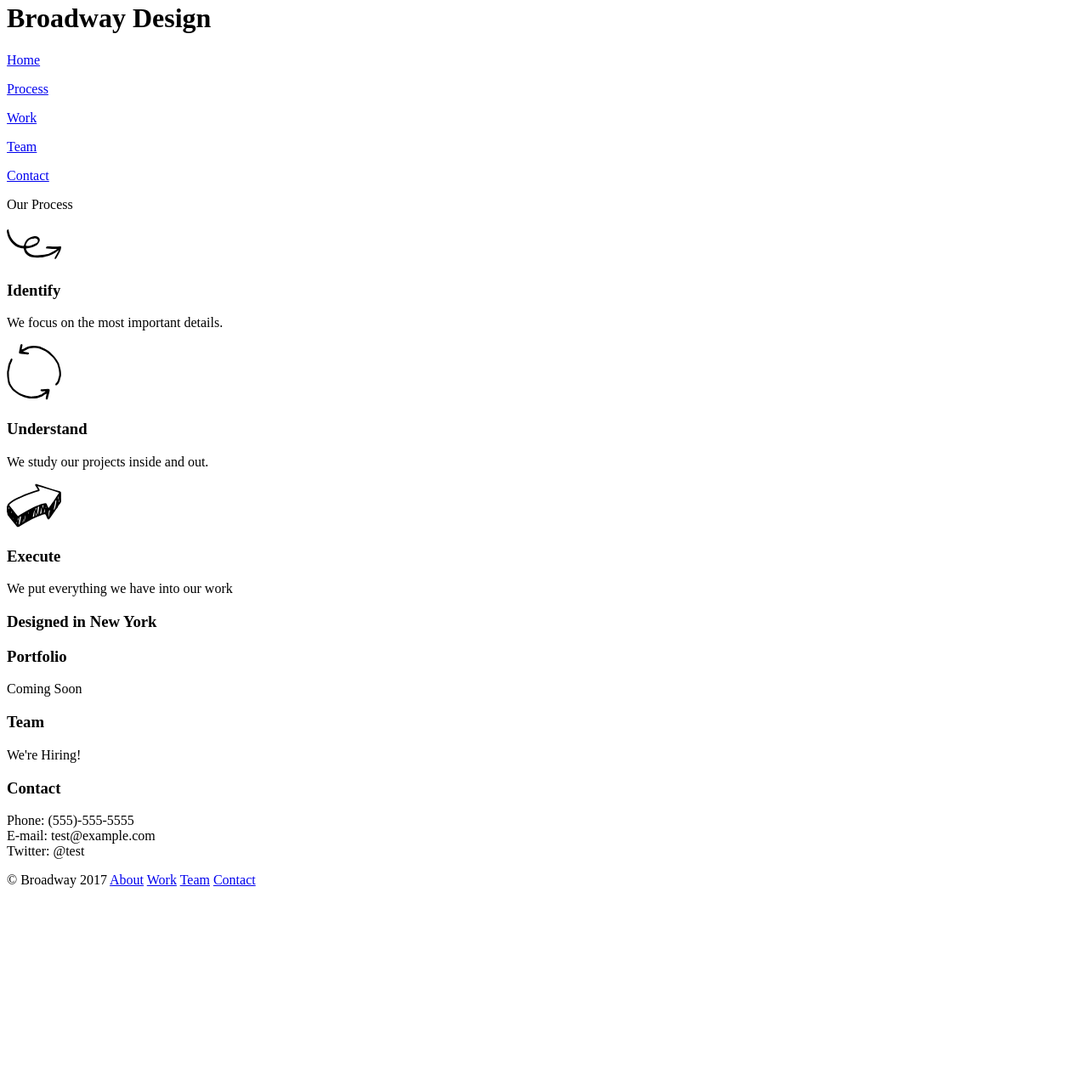
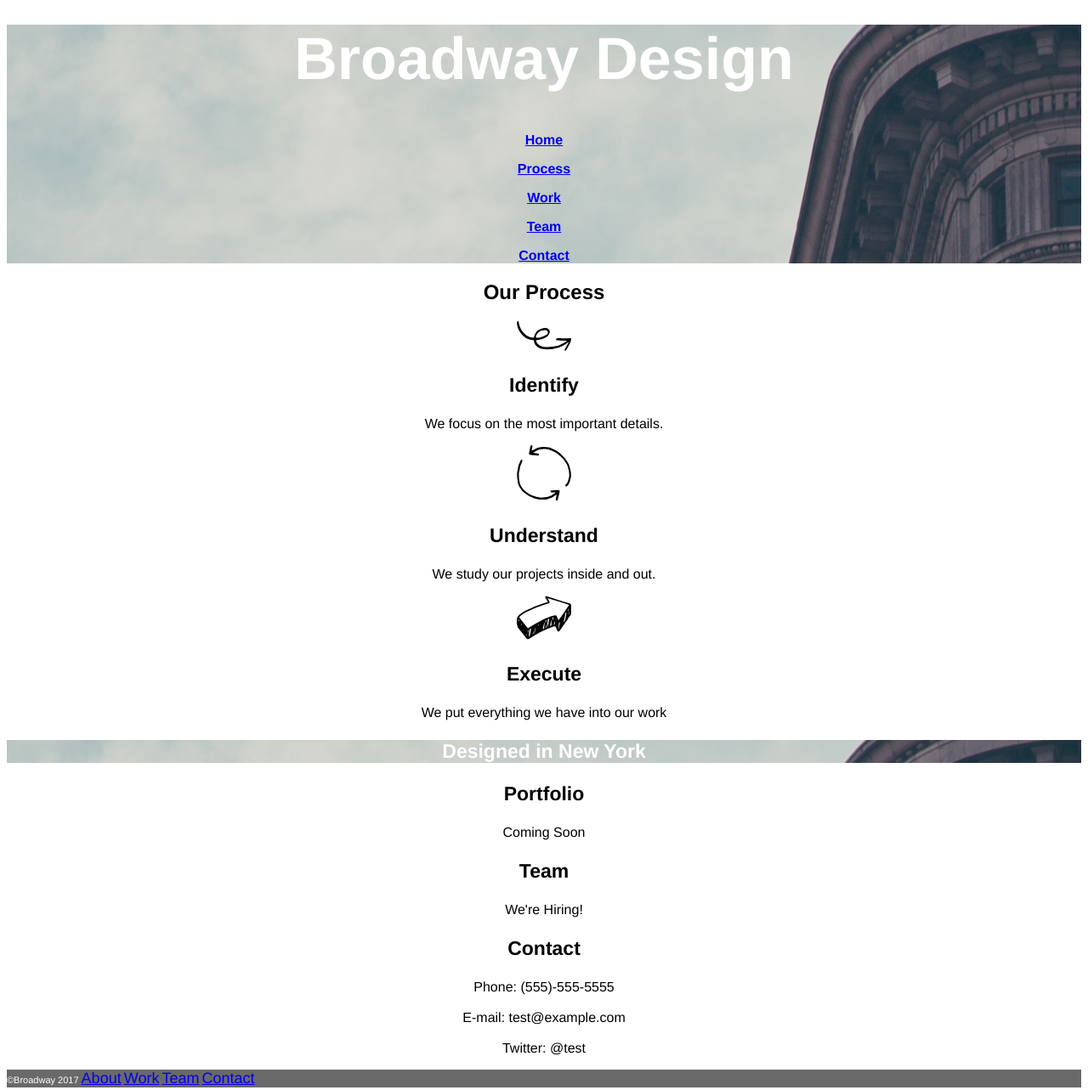
Before and after one commit to HughThorn/Broadway, a plain HTML site: page index.html in a window 1280 px wide. Shown: the part 18-1301 px from the top of the page at 85% size. Before the commit the page ends 1079 px from the top, so only its background shows below. Drawn offline with Linux system fonts and the light colour scheme.

Commit message:
Final HTML CSS Page.

```diff
--- a/index.html
+++ b/index.html
@@ -6,6 +6,8 @@
     <link href="./resources/style.css" type="text/css" rel="stylesheet">
   </head>
   <body>
+    <div class="whole_body">
+    <div class="heading">
       <h1>Broadway Design</h1>
       <div class="Menu">
         <p><a href="#Home">Home</a></p>
@@ -14,8 +16,9 @@
         <p><a href="#Team">Team</a></p>
         <p><a href="#Contact">Contact</a></p>
       </div>
-    <div class="Header"
-      <h2>Our Process<h2>
+    </div>
+    <div class="header">
+      <h2>Our Process</h2>
         <img src="./resources/images/identify.svg" />
         <h3>Identify</h3>
           <p>We focus on the most important details.</p>
@@ -25,17 +28,20 @@
           <img src="./resources/images/execute.svg" />
           <h3>Execute</h3>
           <p>We put everything we have into our work</p>
-      <h3>Designed in New York</h3>
+    </div>
+      <h3 class="heading">Designed in New York</h3>
         <h3>Portfolio</h3>
           <p>Coming Soon</p>
         <h3>Team</h3>
           <p>We're Hiring!</p>
         <h3>Contact</h3>
-        <p>Phone: (555)-555-5555 <br>
-           E-mail: test@example.com <br>
+        <p>Phone: (555)-555-5555 <br><br>
+           E-mail: test@example.com <br><br>
            Twitter: @test</p>
+    </div>
     <div class="footer">
-      <p>© Broadway 2017
+      <p>
+        ©Broadway 2017
         <a class="Nav" href="#about">About</a>
         <a class="Nav" href="#work">Work</a>
         <a class="Nav" href="#team">Team</a>
--- a/resources/style.css
+++ b/resources/style.css
@@ -0,0 +1,31 @@
+* {
+  font-family: helvetica;
+}
+.whole_body {
+  text-align: center;
+}
+h1 {
+  font-weight: bold;
+  font-size: 70px;
+}
+.heading {
+  background-image: url("./images/the-flatiron-building.png");
+  color: white;
+}
+h3 {
+  font-size: 23px;
+  font-weight: bold;
+}
+.footer {
+  text-align: left;
+  background-color: dimgray;
+  font-size: 11px;
+  color: white;
+}
+.Nav{
+  font-size: 18px;
+}
+.Menu
+{
+  font-weight: bold;
+}
```
Also changed, not shown: resources/images/the-flatiron-building.png (added). Lines whose indentation alone changed are shown as unchanged.
